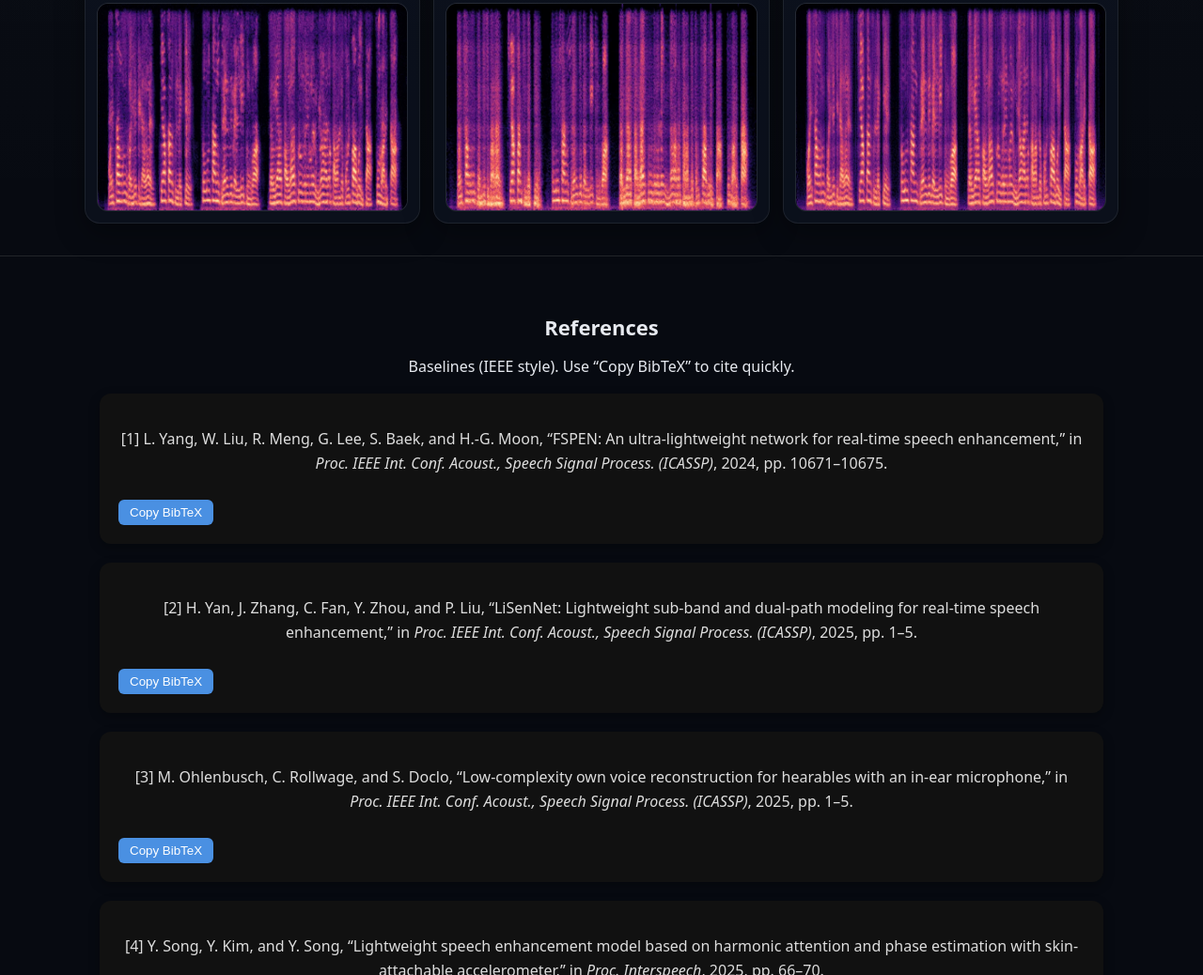
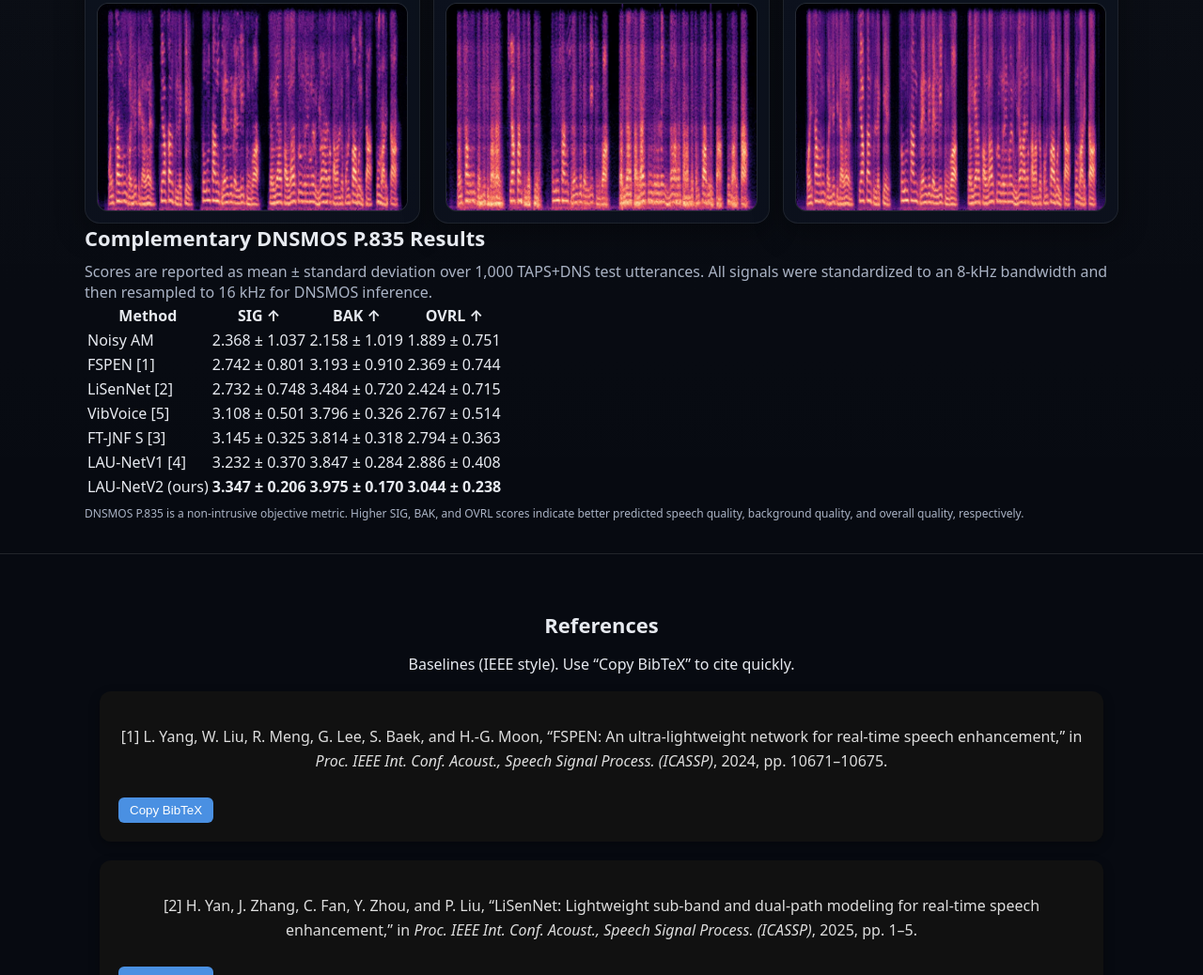
Before and after one commit to yhsong06/LAU-NetV2-demo, a plain HTML site: page index.html in a window 1280 px wide. Shown: the part 1765-2803 px from the top of the page at 94% size. Drawn offline with Linux system fonts and the light colour scheme.

Commit message:
Update index.html

```diff
--- a/index.html
+++ b/index.html
@@ -54,6 +54,74 @@
 
       <div class="grid" id="cardsGrid"></div>
       <p class="muted small" id="statusLine" style="display:none;"></p>
+
+      <div class="dnsmos-block" id="dnsmosResults">
+        <div class="listen-header dnsmos-header">
+          <div>
+            <h2>Complementary DNSMOS P.835 Results</h2>
+            <p class="muted">Scores are reported as mean ± standard deviation over 1,000 TAPS+DNS test utterances. All signals were standardized to an 8-kHz bandwidth and then resampled to 16 kHz for DNSMOS inference.</p>
+          </div>
+        </div>
+
+        <div class="table-wrap">
+          <table class="dnsmos-table">
+            <thead>
+              <tr>
+                <th>Method</th>
+                <th>SIG ↑</th>
+                <th>BAK ↑</th>
+                <th>OVRL ↑</th>
+              </tr>
+            </thead>
+            <tbody>
+              <tr>
+                <td>Noisy AM</td>
+                <td>2.368 ± 1.037</td>
+                <td>2.158 ± 1.019</td>
+                <td>1.889 ± 0.751</td>
+              </tr>
+              <tr>
+                <td>FSPEN [1]</td>
+                <td>2.742 ± 0.801</td>
+                <td>3.193 ± 0.910</td>
+                <td>2.369 ± 0.744</td>
+              </tr>
+              <tr>
+                <td>LiSenNet [2]</td>
+                <td>2.732 ± 0.748</td>
+                <td>3.484 ± 0.720</td>
+                <td>2.424 ± 0.715</td>
+              </tr>
+              <tr>
+                <td>VibVoice [5]</td>
+                <td>3.108 ± 0.501</td>
+                <td>3.796 ± 0.326</td>
+                <td>2.767 ± 0.514</td>
+              </tr>
+              <tr>
+                <td>FT-JNF S [3]</td>
+                <td>3.145 ± 0.325</td>
+                <td>3.814 ± 0.318</td>
+                <td>2.794 ± 0.363</td>
+              </tr>
+              <tr>
+                <td>LAU-NetV1 [4]</td>
+                <td>3.232 ± 0.370</td>
+                <td>3.847 ± 0.284</td>
+                <td>2.886 ± 0.408</td>
+              </tr>
+              <tr class="ours-row">
+                <td>LAU-NetV2 (ours)</td>
+                <td><strong>3.347 ± 0.206</strong></td>
+                <td><strong>3.975 ± 0.170</strong></td>
+                <td><strong>3.044 ± 0.238</strong></td>
+              </tr>
+            </tbody>
+          </table>
+        </div>
+
+        <p class="muted small">DNSMOS P.835 is a non-intrusive objective metric. Higher SIG, BAK, and OVRL scores indicate better predicted speech quality, background quality, and overall quality, respectively.</p>
+      </div>
     </div>
   </section>
 
```
